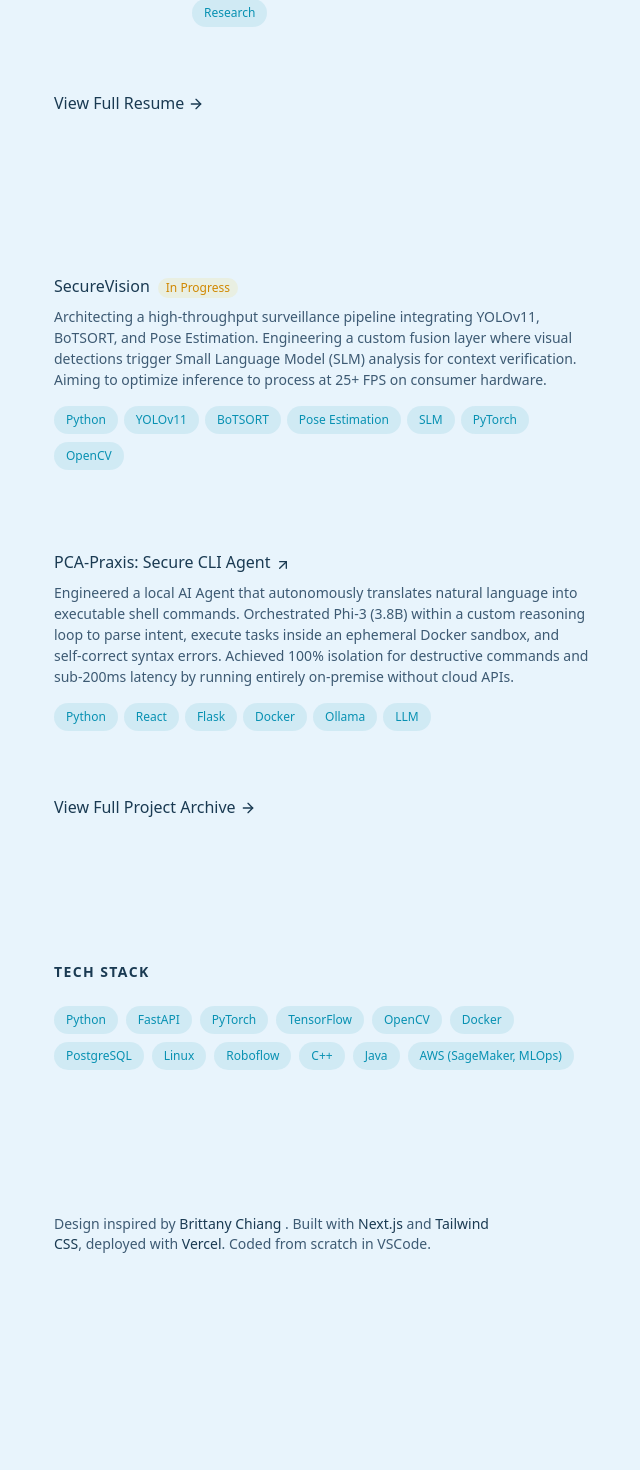
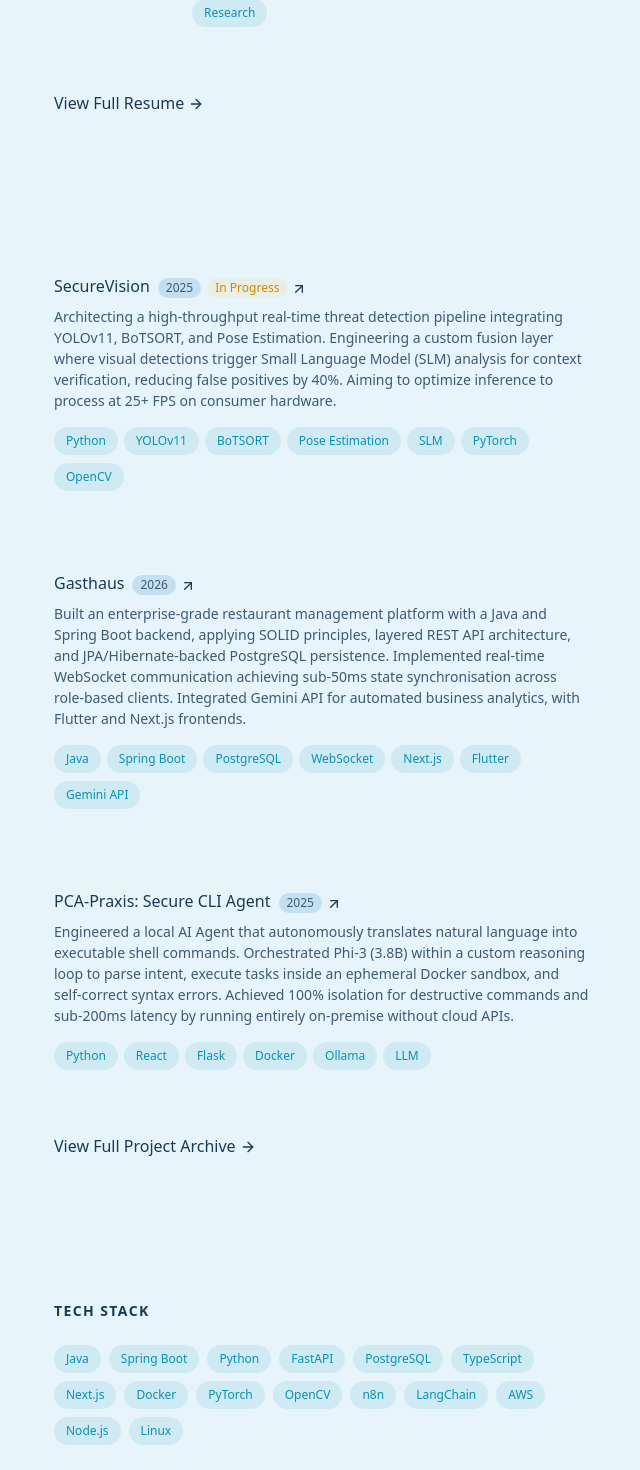
Before and after one commit to sm-abbas19/portfolio, a Next.js app: page / in a window 1280 px wide. Shown: the part 1219-2689 px from the top of the page, without its empty margins (594-1234 px from the left). Before the commit the page ends 2569 px from the top, so only its background shows below. Built offline with nearby package versions, Linux system fonts and the light colour scheme.

Commit message:
updates 31 mai

```diff
--- a/src/app/globals.css
+++ b/src/app/globals.css
@@ -135,3 +135,14 @@ body {
   z-index: 30;
   transition: background 0.3s ease;
 }
+
+.card-animate {
+  opacity: 0;
+  transform: translateY(24px);
+  transition: opacity 0.5s ease, transform 0.5s ease;
+}
+
+.card-animate.is-visible {
+  opacity: 1;
+  transform: translateY(0);
+}
--- a/src/components/About.tsx
+++ b/src/components/About.tsx
@@ -13,12 +13,11 @@ export default function About() {
 
       <div className="text-[var(--slate)]">
         <p className="mb-4">
-          I&apos;m a software engineer with a passion for building intelligent systems
-          that actually work in the real world.
+          I&apos;m a software engineer at the intersection of backend engineering and applied AI, with a focus on building systems that actually work in the real world.
         </p>
 
         <p className="mb-4">
-          Currently, I am architecting SecureVision, a real-time AI system for my FYP that fuses Computer Vision (YOLOv11) with Small Language Models to detect threats with high precision. I am also exploring Agentic Workflows, recently building autonomous infrastructure agents.
+          I build scalable backend systems and apply AI where it creates real impact. My final-year project, SecureVision, fuses Computer Vision (YOLOv11) with Small Language Models for real-time threat detection. I also build agentic workflows and autonomous infrastructure agents.
         </p>
 
         <p className="mb-4">
--- a/src/components/Experience.tsx
+++ b/src/components/Experience.tsx
@@ -7,6 +7,7 @@ import { useEffect, useRef, useState } from "react";
 export default function Experience() {
   const [activeId, setActiveId] = useState<number | null>(null);
   const cardRefs = useRef<Map<number, HTMLDivElement>>(new Map());
+  const animateRefs = useRef<Map<number, HTMLLIElement>>(new Map());
 
   useEffect(() => {
     const observer = new IntersectionObserver(
@@ -28,6 +29,24 @@ export default function Experience() {
     return () => observer.disconnect();
   }, []);
 
+  useEffect(() => {
+    const fadeObserver = new IntersectionObserver(
+      (entries) => {
+        entries.forEach((entry) => {
+          if (entry.isIntersecting) {
+            entry.target.classList.add("is-visible");
+            fadeObserver.unobserve(entry.target);
+          }
+        });
+      },
+      { threshold: 0.05, rootMargin: "0px 0px -40px 0px" }
+    );
+
+    animateRefs.current.forEach((el) => fadeObserver.observe(el));
+
+    return () => fadeObserver.disconnect();
+  }, []);
+
   return (
     <section
       id="experience"
@@ -43,7 +62,7 @@ export default function Experience() {
       <div>
         <ol className="group/list">
           {experiences.map((exp) => (
-            <li key={exp.id} className="mb-12">
+            <li key={exp.id} className="mb-12 card-animate" ref={(el) => { if (el) animateRefs.current.set(exp.id, el); }}>
               <div
                 ref={(el) => {
                   if (el) cardRefs.current.set(exp.id, el);
--- a/src/components/Header.tsx
+++ b/src/components/Header.tsx
@@ -62,7 +62,7 @@ export default function Header({ activeSection }: HeaderProps) {
           Software Engineer
         </h2>
         <p className="mt-4 max-w-xs leading-normal text-[var(--slate)]">
-          I build intelligent software systems with a focus on the intersection of Backend Engineering and Applied AI; specifically leveraging Computer Vision and LLM Agents to solve real-world problems.
+          I build scalable backend systems and apply AI where it creates real impact; from production APIs to agentic workflows and intelligent automation.
         </p>
 
         {/* Navigation */}
--- a/src/components/Projects.tsx
+++ b/src/components/Projects.tsx
@@ -8,6 +8,7 @@ export default function Projects() {
   const featuredProjects = projects.filter((p) => p.featured);
   const [activeId, setActiveId] = useState<number | null>(null);
   const cardRefs = useRef<Map<number, HTMLDivElement>>(new Map());
+  const animateRefs = useRef<Map<number, HTMLLIElement>>(new Map());
 
   useEffect(() => {
     const observer = new IntersectionObserver(
@@ -29,6 +30,24 @@ export default function Projects() {
     return () => observer.disconnect();
   }, []);
 
+  useEffect(() => {
+    const fadeObserver = new IntersectionObserver(
+      (entries) => {
+        entries.forEach((entry) => {
+          if (entry.isIntersecting) {
+            entry.target.classList.add("is-visible");
+            fadeObserver.unobserve(entry.target);
+          }
+        });
+      },
+      { threshold: 0.05, rootMargin: "0px 0px -40px 0px" }
+    );
+
+    animateRefs.current.forEach((el) => fadeObserver.observe(el));
+
+    return () => fadeObserver.disconnect();
+  }, []);
+
   return (
     <section
       id="projects"
@@ -44,7 +63,7 @@ export default function Projects() {
       <div>
         <ol className="group/list">
           {featuredProjects.map((project) => (
-            <li key={project.id} className="mb-12">
+            <li key={project.id} className="mb-12 card-animate" ref={(el) => { if (el) animateRefs.current.set(project.id, el); }}>
               <div
                 ref={(el) => {
                   if (el) cardRefs.current.set(project.id, el);
@@ -66,8 +85,11 @@ export default function Projects() {
                       <span className="absolute -inset-x-4 -inset-y-2.5 hidden rounded md:-inset-x-6 md:-inset-y-4 lg:block"></span>
                       <span className="project-title">
                         {project.title}
+                        <span className="ml-2 inline-flex items-center rounded-full bg-[var(--lightest-navy)] px-2 py-0.5 text-xs font-medium text-[var(--slate)]">
+                          {project.year}
+                        </span>
                         {project.inProgress && (
-                          <span className="ml-2 inline-flex items-center rounded-full bg-yellow-400/10 px-2 py-0.5 text-xs font-medium text-yellow-600 dark:text-yellow-300">
+                          <span className="ml-1.5 inline-flex items-center rounded-full bg-yellow-400/10 px-2 py-0.5 text-xs font-medium text-yellow-600 dark:text-yellow-300">
                             In Progress
                           </span>
                         )}
--- a/src/components/TechStack.tsx
+++ b/src/components/TechStack.tsx
@@ -1,17 +1,20 @@
 export default function TechStack() {
   const technologies = [
+    "Java",
+    "Spring Boot",
     "Python",
     "FastAPI",
+    "PostgreSQL",
+    "TypeScript",
+    "Next.js",
+    "Docker",
     "PyTorch",
-    "TensorFlow",
     "OpenCV",
-    "Docker",
-    "PostgreSQL",
+    "n8n",
+    "LangChain",
+    "AWS",
+    "Node.js",
     "Linux",
-    "Roboflow",
-    "C++",
-    "Java",
-    "AWS (SageMaker, MLOps)",
   ];
 
   return (
--- a/src/data/projects.ts
+++ b/src/data/projects.ts
@@ -17,14 +17,24 @@ export const projects: Project[] = [
     year: "2025",
     title: "SecureVision",
     description:
-      "Architecting a high-throughput surveillance pipeline integrating YOLOv11, BoTSORT, and Pose Estimation. Engineering a custom fusion layer where visual detections trigger Small Language Model (SLM) analysis for context verification. Aiming to optimize inference to process at 25+ FPS on consumer hardware.",
-    url: "#",
+      "Architecting a high-throughput real-time threat detection pipeline integrating YOLOv11, BoTSORT, and Pose Estimation. Engineering a custom fusion layer where visual detections trigger Small Language Model (SLM) analysis for context verification, reducing false positives by 40%. Aiming to optimize inference to process at 25+ FPS on consumer hardware.",
+    url: "https://github.com/Wahajk-code/secure-vision",
     skills: ["Python", "YOLOv11", "BoTSORT", "Pose Estimation", "SLM", "PyTorch", "OpenCV"],
     featured: true,
     inProgress: true,
   },
   {
     id: 2,
+    year: "2026",
+    title: "Gasthaus",
+    description:
+      "Built an enterprise-grade restaurant management platform with a Java and Spring Boot backend, applying SOLID principles, layered REST API architecture, and JPA/Hibernate-backed PostgreSQL persistence. Implemented real-time WebSocket communication achieving sub-50ms state synchronisation across role-based clients. Integrated Gemini API for automated business analytics, with Flutter and Next.js frontends.",
+    url: "https://github.com/sm-abbas19/Gasthaus",
+    skills: ["Java", "Spring Boot", "PostgreSQL", "WebSocket", "Next.js", "Flutter", "Gemini API"],
+    featured: true,
+  },
+  {
+    id: 4,
     year: "2025",
     title: "PCA-Praxis: Secure CLI Agent",
     description:
```
